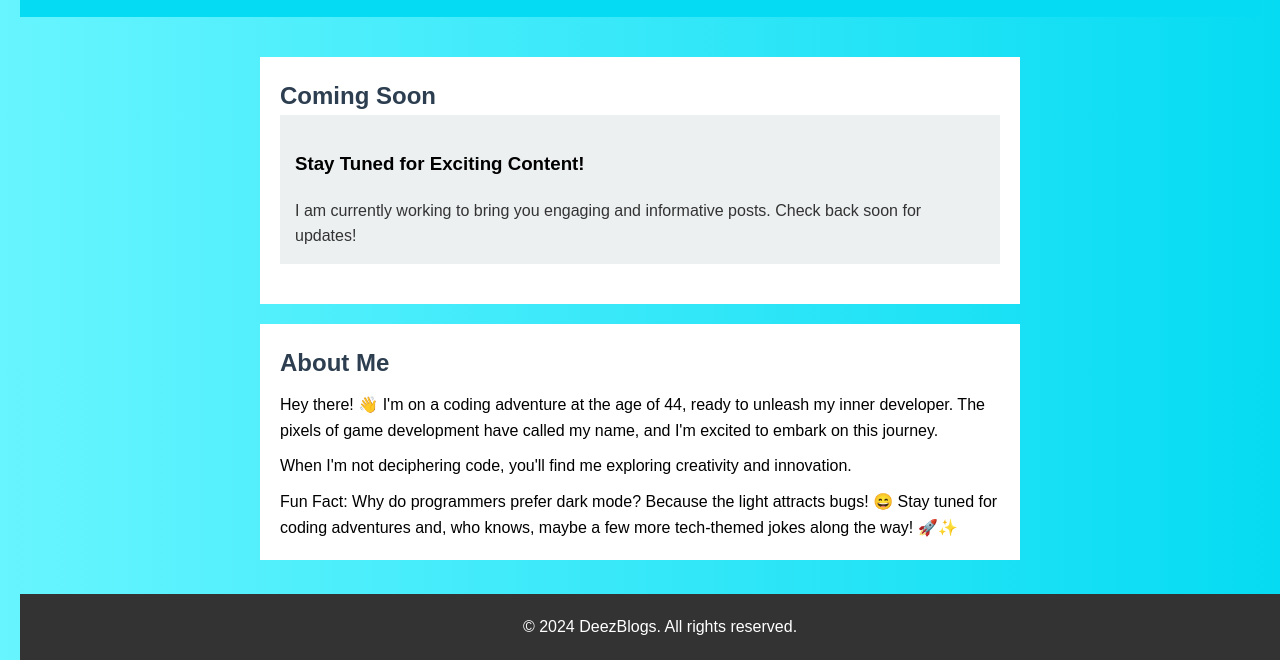
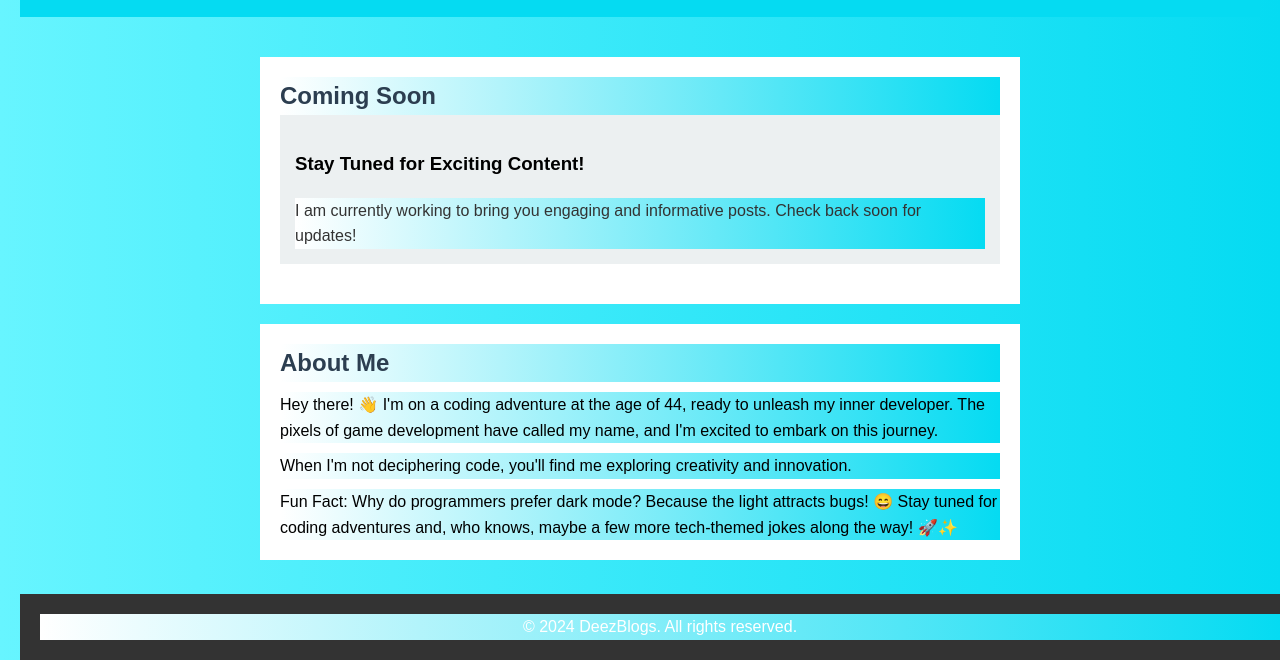
Before and after one commit to TauaTaiapa/TauaTaiapa.github.io, a plain HTML site: page index.html in a window 1280 px wide. Shown: the part 140-800 px from the top of the page. Drawn offline with Linux system fonts and the light colour scheme.

Commit message:
working on blog

```diff
--- a/blog/deezblogs.css
+++ b/blog/deezblogs.css
@@ -3,7 +3,7 @@ body {
   padding: 20px;
   font-family: 'Anybody', sans-serif;
   background: linear-gradient(to right, #67f5ff, #05dbf2);
-  color: #f2af5c;
+  color: black;
   background-size: cover;
   background-position: center;
   background-attachment: fixed;
--- a/styles/index.css
+++ b/styles/index.css
@@ -7,12 +7,12 @@ li {
   margin: 0;
   padding: 0;
   box-sizing: border-box;
+  background: linear-gradient(to right, white, #05dbf2);
 }
 
 body {
   font-family: 'Anybody', sans-serif;
   line-height: 1.6;
-  background: linear-gradient(to right, white, #05dbf2);
   color: #333;
   margin: 0;
   padding: 0;
```
